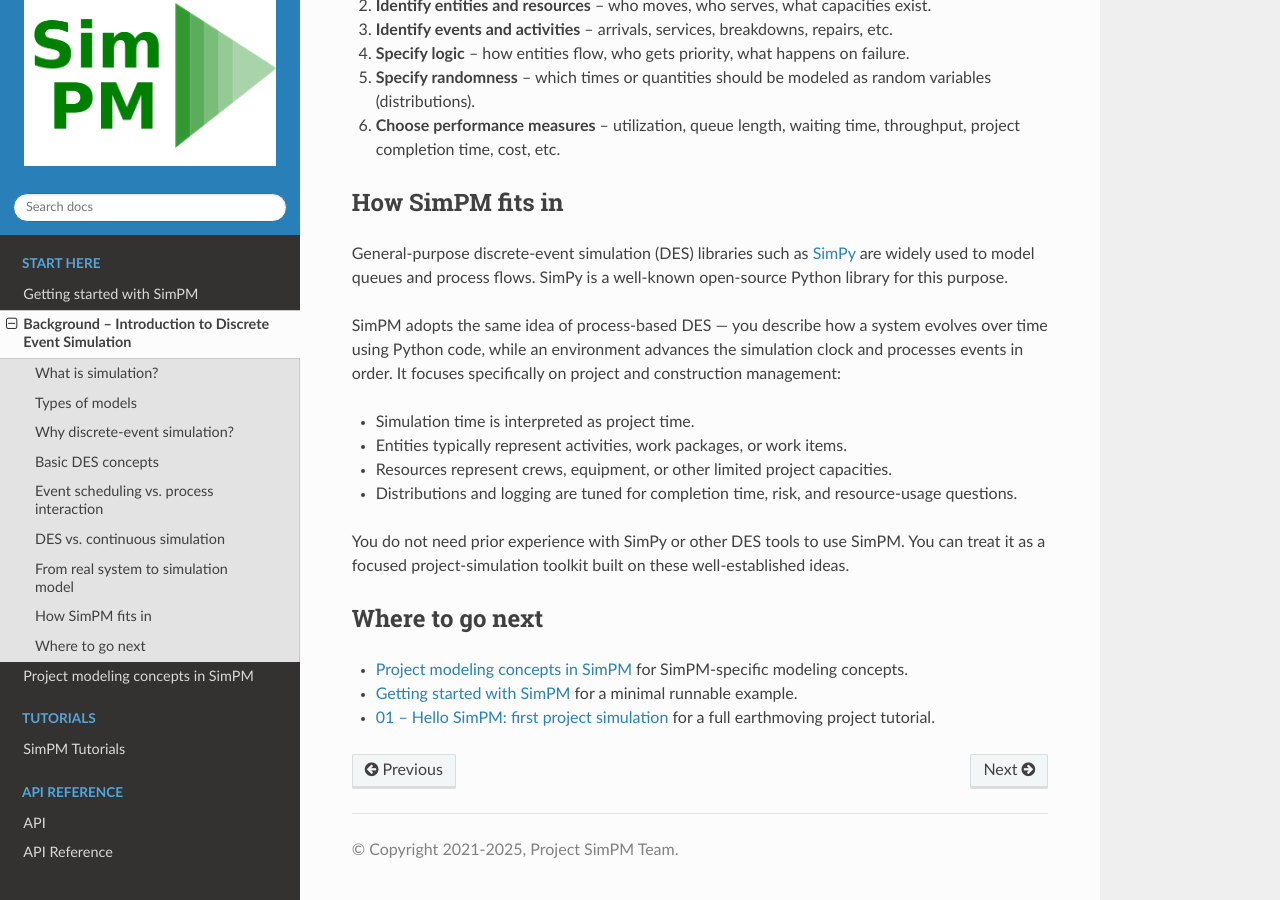
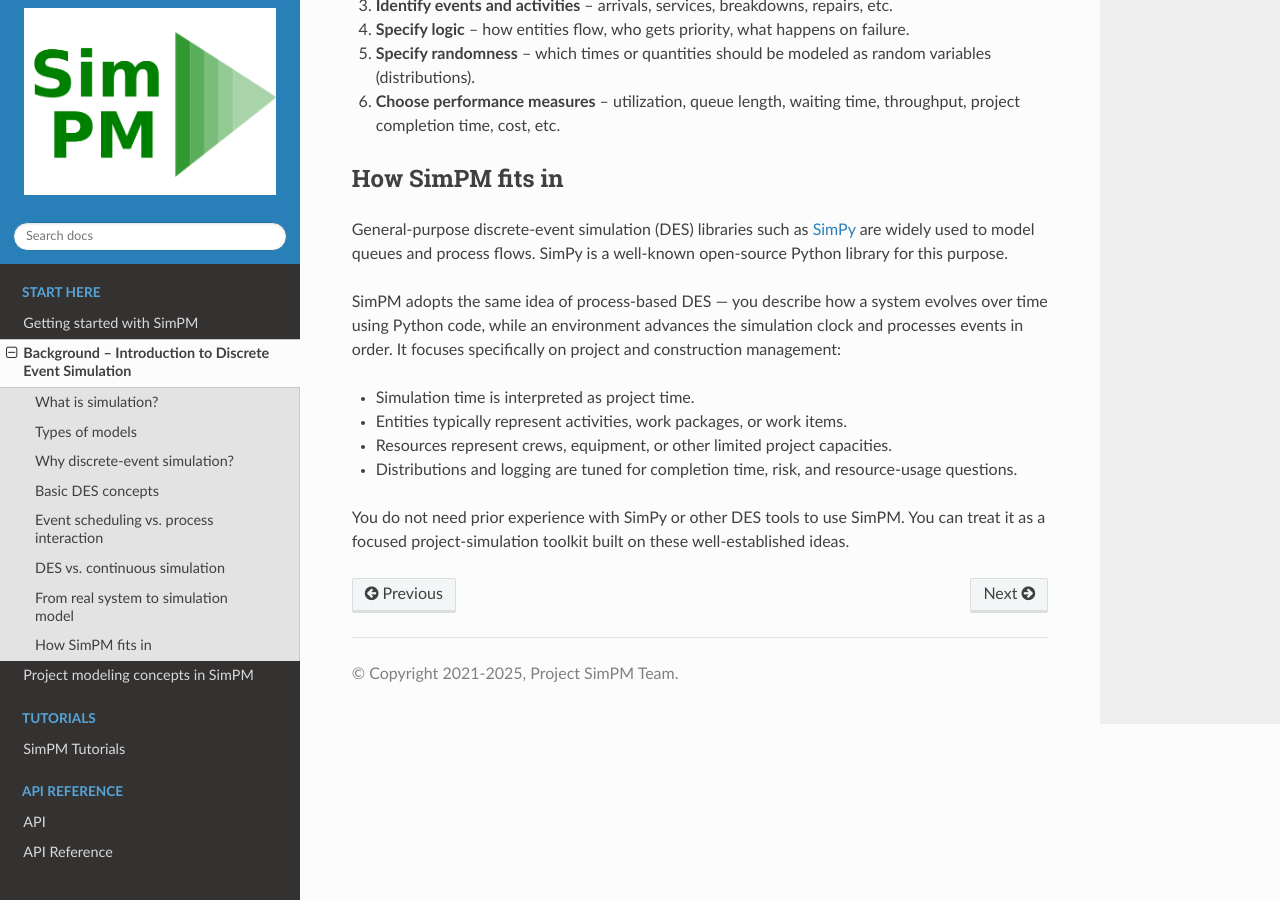
Before and after one commit to Project-SimPM/SimPM, a Sphinx documentation site: the page built from docs/source/concepts/des-background.rst, in a window 1280 px wide and 900 px high, scrolled down 2479 px. Built offline with Sphinx 7.4.7 and the Read the Docs theme 3.1.0, drawn with Linux system fonts in a browser that asks for light colours.

Commit message:
Update des-background.rst

```diff
--- a/docs/source/concepts/des-background.rst
+++ b/docs/source/concepts/des-background.rst
@@ -123,10 +123,3 @@
 You do not need prior experience with SimPy or other DES tools to use
 SimPM. You can treat it as a focused project-simulation toolkit built
 on these well-established ideas.
-
-Where to go next
-----------------
-
-* :doc:`project-modeling` for SimPM-specific modeling concepts.
-* :doc:`../getting-started` for a minimal runnable example.
-* :doc:`../tutorials/hello-simpm` for a full earthmoving project tutorial.
```
